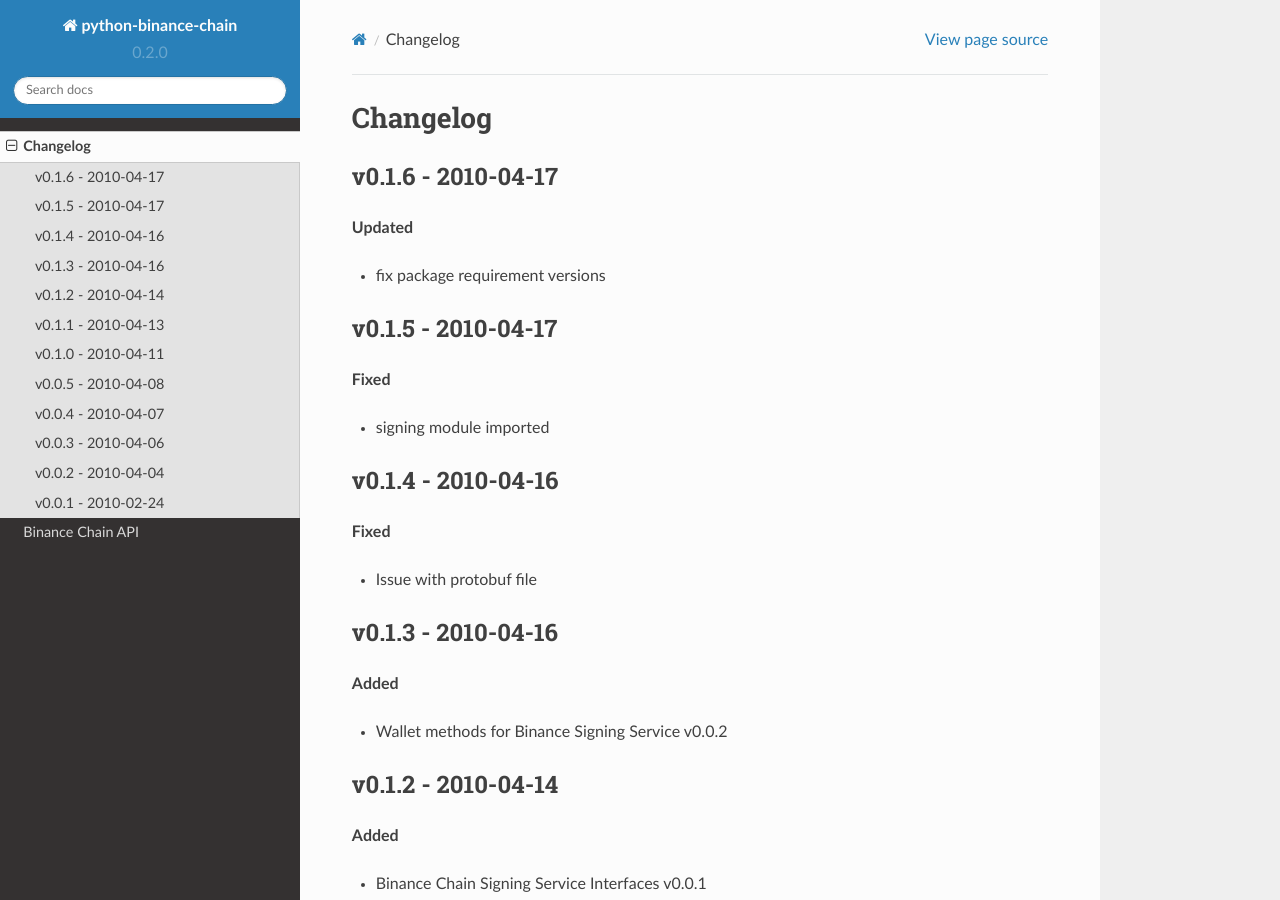
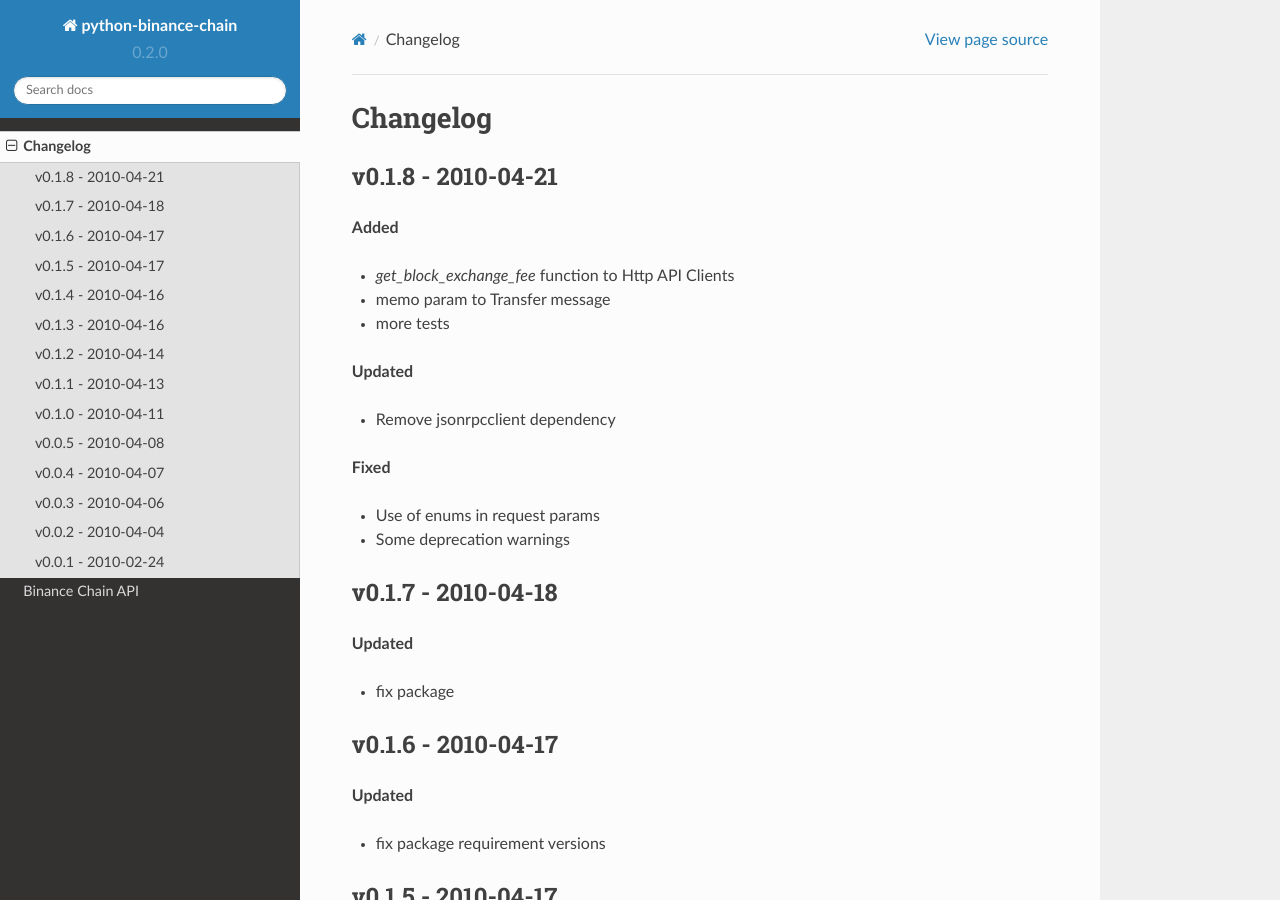
Before and after one commit to sammchardy/python-binance-chain, a Sphinx documentation site: the page built from docs/changelog.rst, in a window 1280 px wide and 900 px high. Built offline with Sphinx 7.4.7 and the Read the Docs theme 2.0.0, drawn with Linux system fonts in a browser that asks for light colours; formulas are drawn with MathJax 3.

Commit message:
Update to v0.1.8

```diff
--- a/README.rst
+++ b/README.rst
@@ -1,5 +1,5 @@
 ======================================
-Welcome to python-binance-chain v0.1.7
+Welcome to python-binance-chain v0.1.8
 ======================================
 
 .. image:: https://img.shields.io/pypi/v/python-binance-chain.svg
--- a/binance_chain/__init__.py
+++ b/binance_chain/__init__.py
@@ -4,4 +4,4 @@
 
 """
 
-__version__ = '0.1.7'
+__version__ = '0.1.8'
--- a/docs/changelog.rst
+++ b/docs/changelog.rst
@@ -1,5 +1,31 @@
 Changelog
 =========
+
+v0.1.8 - 2010-04-21
+^^^^^^^^^^^^^^^^^^^
+
+**Added**
+
+- `get_block_exchange_fee` function to Http API Clients
+- memo param to Transfer message
+- more tests
+
+**Updated**
+
+- Remove jsonrpcclient dependency
+
+**Fixed**
+
+- Use of enums in request params
+- Some deprecation warnings
+
+v0.1.7 - 2010-04-18
+^^^^^^^^^^^^^^^^^^^
+
+**Updated**
+
+- fix package
+
 
 v0.1.6 - 2010-04-17
 ^^^^^^^^^^^^^^^^^^^
```
